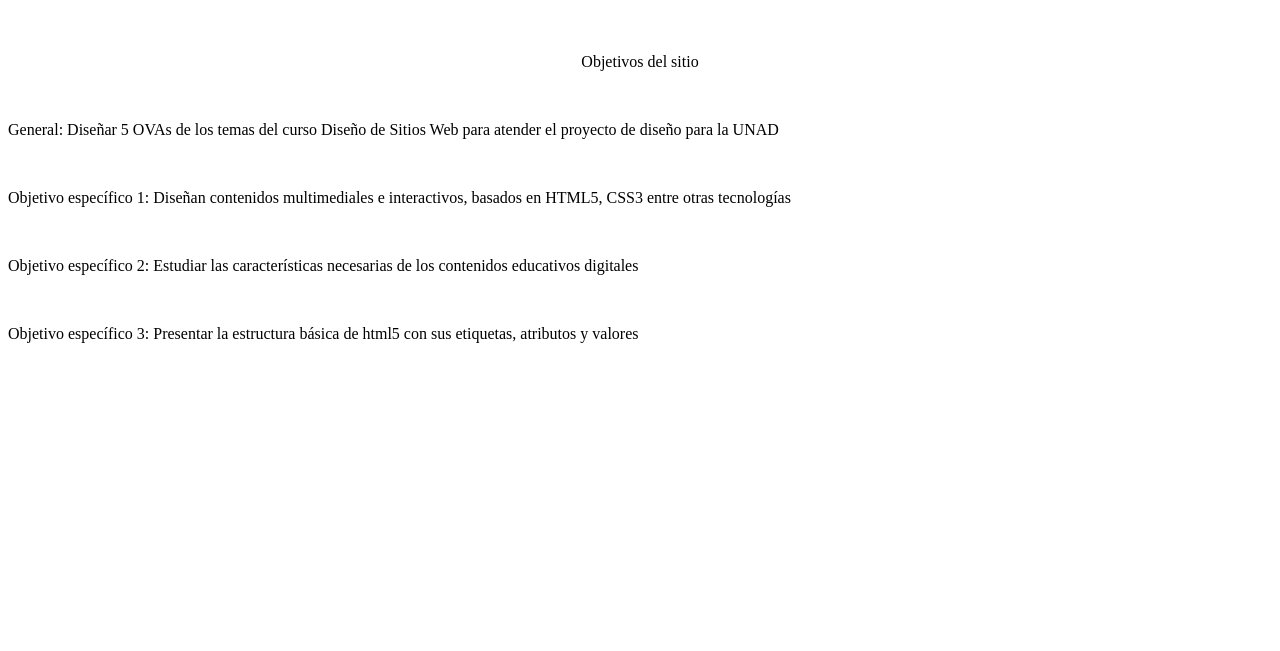
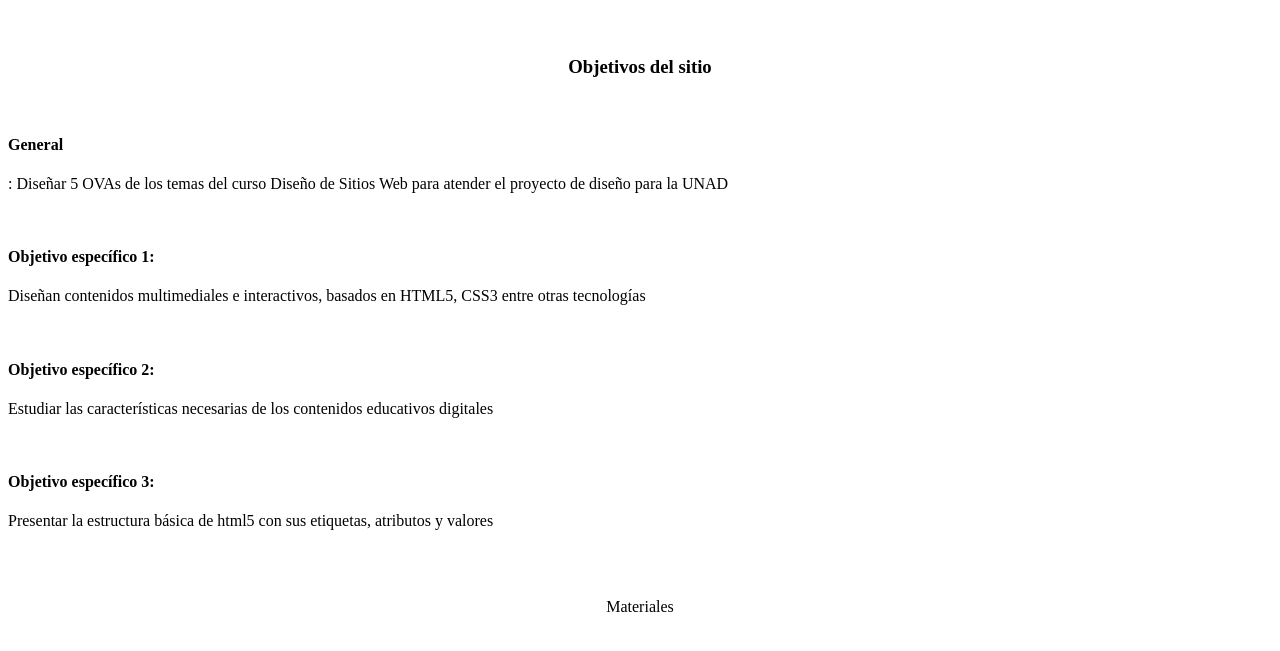
Before and after one commit to jecheech/DSWJaiderEcheverri, a plain HTML site: page planning.html in a window 1280 px wide. Shown: the part 61-712 px from the top of the page. Drawn offline with Linux system fonts and the light colour scheme.

Commit message:
objetivos2
objetivos2

```diff
--- a/planning.html
+++ b/planning.html
@@ -7,10 +7,13 @@
 
 <body>
   <center><p><h1>Estructura básica de html5 (etiquetas, atributos y valores)</h1></p></center></br>
-  <center><p>Objetivos del sitio</p></center></br>
-  <p>General: Diseñar 5 OVAs  de los  temas del curso Diseño de Sitios Web para atender el proyecto de diseño para la UNAD</p></br>
-  <p>Objetivo específico 1: Diseñan contenidos multimediales e interactivos, basados en HTML5, CSS3 entre otras tecnologías</p></br>
-  <p>Objetivo específico 2: Estudiar las características necesarias de los contenidos educativos digitales</p></br>
-  <p>Objetivo específico 3: Presentar la estructura básica de html5 con sus etiquetas, atributos y valores</p></br>
+  <center><p><h3>Objetivos del sitio</h3></p></center></br>
+  <p><h4>General</h4>: Diseñar 5 OVAs  de los  temas del curso Diseño de Sitios Web para atender el proyecto de diseño para la UNAD</p></br>
+  <p><h4>Objetivo específico 1:</h4> Diseñan contenidos multimediales e interactivos, basados en HTML5, CSS3 entre otras tecnologías</p></br>
+  <p><h4>Objetivo específico 2:</h4> Estudiar las características necesarias de los contenidos educativos digitales</p></br>
+  <p><h4>Objetivo específico 3:</h4> Presentar la estructura básica de html5 con sus etiquetas, atributos y valores</p></br></br>
+
+  <center><p>Materiales</p></center></br>
+
 </body>
 </html>
```
